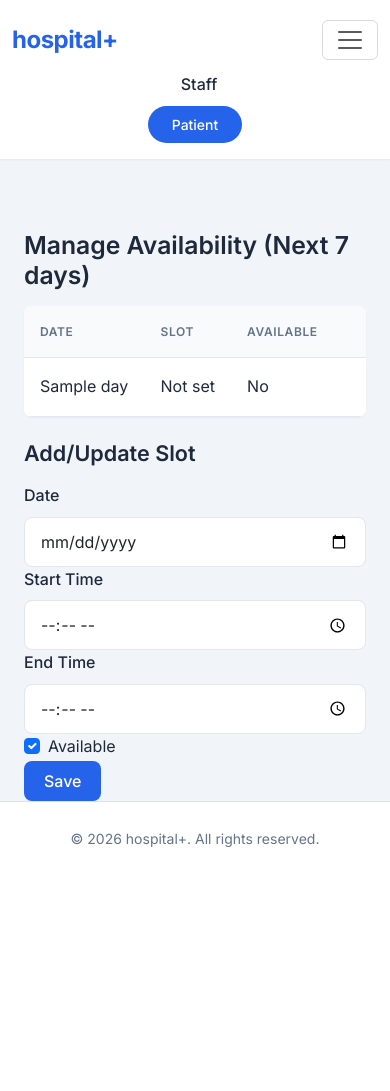
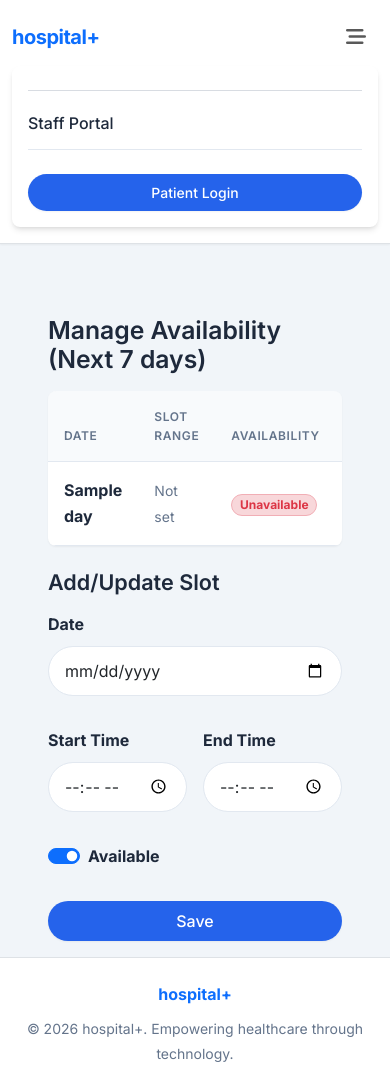
Before and after one commit to 23f2003556/Hospital-Management-System, a Python web app: template templates/doctor/manage_availability.html in a window 390 px wide, after a click that opens the changed part. Before the commit the page ends 847 px from the top, so only its background shows below. Run offline with Jinja, Linux system fonts and the light colour scheme; the template is opened without the code that fills it: most values are stand-ins (such as "Sample title", 1, 10 or a date in 2020).

Commit message:
feat: Implement full responsiveness across all dashboards and devices

```diff
--- a/static/css/style.css
+++ b/static/css/style.css
@@ -209,7 +209,6 @@ h6 {
 }
 
 /* Dashboard Specifics */
-/* Dashboard Specifics */
 .dashboard-stat-card {
     display: flex;
     flex-direction: column;
@@ -258,3 +257,83 @@ h6 {
 .shadow-sm {
     box-shadow: var(--shadow-sm) !important;
 }
+
+/* Responsiveness */
+@media (max-width: 992px) {
+    .container {
+        padding-left: 1.5rem;
+        padding-right: 1.5rem;
+    }
+
+    .navbar-brand {
+        font-size: 1.25rem;
+    }
+}
+
+@media (max-width: 768px) {
+    .dashboard-stat-card {
+        padding: 1.5rem 1rem;
+    }
+
+    .stat-content h3 {
+        font-size: 1.5rem;
+    }
+
+    .stat-icon {
+        width: 48px;
+        height: 48px;
+        font-size: 1.25rem;
+    }
+
+    .card-body {
+        padding: 1.25rem;
+    }
+
+    /* Table Responsiveness */
+    .table-responsive {
+        border: 0;
+        margin-bottom: 1.5rem;
+        border-radius: var(--radius-md);
+        overflow-x: auto;
+        -webkit-overflow-scrolling: touch;
+    }
+
+    /* Stack row columns on mobile */
+    .row > * {
+        margin-bottom: 1rem;
+    }
+
+    .navbar-collapse {
+        background-color: var(--bg-card);
+        padding: 1rem;
+        border-radius: var(--radius-md);
+        box-shadow: var(--shadow-md);
+        margin-top: 0.5rem;
+    }
+
+    .nav-item {
+        width: 100%;
+    }
+
+    .nav-link {
+        margin-left: 0 !important;
+        padding: 0.75rem 0;
+        border-bottom: 1px solid var(--border-color);
+    }
+
+    .nav-item:last-child .nav-link {
+        border-bottom: none;
+    }
+
+    .nav-item .btn {
+        margin-top: 1rem;
+        width: 100%;
+        display: block;
+    }
+}
+
+/* Base Utility for Tables */
+.table-container {
+    overflow-x: auto;
+    width: 100%;
+}
--- a/templates/base.html
+++ b/templates/base.html
@@ -18,31 +18,34 @@
 </head>
 
 <body class="d-flex flex-column min-vh-100">
-    <nav class="navbar navbar-expand-lg navbar-light bg-white sticky-top">
-        <div class="container">
-            <a class="navbar-brand" href="{{ url_for('index') }}">
-                hospital+
+    <nav class="navbar navbar-expand-lg navbar-light bg-white sticky-top border-bottom">
+        <div class="container-fluid container-lg">
+            <a class="navbar-brand d-flex align-items-center" href="{{ url_for('index') }}">
+                <span class="text-primary fw-bold">hospital+</span>
             </a>
-            <button class="navbar-toggler" type="button" data-bs-toggle="collapse" data-bs-target="#navbarNav">
-                <span class="navbar-toggler-icon"></span>
+            <button class="navbar-toggler border-0 shadow-none" type="button" data-bs-toggle="collapse" data-bs-target="#navbarNav" aria-controls="navbarNav" aria-expanded="false" aria-label="Toggle navigation">
+                <i class="fa-solid fa-bars-staggered"></i>
             </button>
             <div class="collapse navbar-collapse" id="navbarNav">
+                <hr class="d-lg-none my-2 text-muted">
                 <ul class="navbar-nav ms-auto align-items-center">
                     {% if current_user.is_authenticated %}
-                    <li class="nav-item">
-                        <span class="nav-link text-muted me-2">Hello, {{ current_user.first_name }}</span>
+                    <li class="nav-item w-100 w-lg-auto mb-2 mb-lg-0">
+                        <span class="nav-link text-muted px-lg-3">Hello, {{ current_user.first_name }}</span>
                     </li>
-                    <li class="nav-item">
-                        <a class="btn btn-outline-danger btn-sm rounded-pill px-4" href="{{ url_for('logout') }}">
+                    <li class="nav-item w-100 w-lg-auto">
+                        <a class="btn btn-outline-danger btn-sm rounded-pill px-4 w-100" href="{{ url_for('logout') }}">
                             <i class="fa-solid fa-sign-out-alt me-1"></i> Logout
                         </a>
                     </li>
                     {% else %}
-                    <li class="nav-item me-2">
-                        <a class="nav-link" href="{{ url_for('login') }}">Staff</a>
+                    <li class="nav-item w-100 w-lg-auto mb-2 mb-lg-0">
+                        <a class="nav-link px-lg-3" href="{{ url_for('login') }}">Staff Portal</a>
                     </li>
-                    <li class="nav-item">
-                        <a class="btn btn-primary btn-sm rounded-pill px-4" href="{{ url_for('login') }}">Patient</a>
+                    <li class="nav-item w-100 w-lg-auto">
+                        <a class="btn btn-primary btn-sm rounded-pill px-4 shadow-sm w-100" href="{{ url_for('login') }}">
+                            Patient Login
+                        </a>
                     </li>
                     {% endif %}
                 </ul>
@@ -67,7 +70,10 @@
 
     <footer class="bg-white py-4 mt-auto border-top">
         <div class="container text-center text-muted">
-            <small>&copy; 2026 hospital+. All rights reserved.</small>
+            <div class="mb-2">
+                <span class="fw-bold text-primary">hospital+</span>
+            </div>
+            <small>&copy; 2026 hospital+. Empowering healthcare through technology.</small>
         </div>
     </footer>
 
--- a/templates/doctor/manage_availability.html
+++ b/templates/doctor/manage_availability.html
@@ -3,39 +3,40 @@
 {% block content %}
 <div class="container mt-4">
   <h2>Manage Availability (Next 7 days)</h2>
-  <table class="table">
-    <thead>
+  <div class="table-responsive shadow-sm rounded-lg">
+    <table class="table table-hover align-middle bg-white mb-0">
+      <thead class="bg-light">
         <tr>
           <th>Date</th>
-        <th>Slot</th>
-        <th>Available</th>
-        <th></th>
+          <th>Slot Range</th>
+          <th>Availability</th>
+          <th class="text-end">Actions</th>
         </tr>
       </thead>
       <tbody>
         {% for d in days %}
           {% set slot = slots_map.get(d) %}
           <tr>
-          <td>{{ d }}</td>
+            <td class="fw-bold">{{ d }}</td>
             <td>
               {% if slot %}
-              {{ slot.start_time.strftime('%H:%M') }} - {{ slot.end_time.strftime('%H:%M') }}
+                <span class="badge bg-light text-dark border">{{ slot.start_time.strftime('%H:%M') }} - {{ slot.end_time.strftime('%H:%M') }}</span>
               {% else %}
-              Not set
+                <span class="text-muted small">Not set</span>
               {% endif %}
             </td>
             <td>
               {% if slot and slot.is_available %}
-              Yes
+                <span class="badge rounded-pill bg-success-subtle text-success border border-success-subtle">Available</span>
               {% else %}
-              No
+                <span class="badge rounded-pill bg-danger-subtle text-danger border border-danger-subtle">Unavailable</span>
               {% endif %}
             </td>
-          <td>
+            <td class="text-end">
               {% if slot %}
                 <button
                   type="button"
-                class="btn btn-sm btn-outline-primary edit-slot"
+                  class="btn btn-sm btn-primary rounded-pill px-3 edit-slot"
                   data-date="{{ d }}"
                   data-start="{{ slot.start_time.strftime('%H:%M') }}"
                   data-end="{{ slot.end_time.strftime('%H:%M') }}"
@@ -48,31 +49,32 @@
         {% endfor %}
       </tbody>
     </table>
+  </div>
 
   <h4 class="mt-4">Add/Update Slot</h4>
   <form method="post" id="availabilityForm">
 
-    <div class="row">
-      <div class="col-md-3">
-        <label class="form-label">Date</label>
-        <input type="date" name="date" class="form-control" required>
+    <div class="row g-3 items-align-end">
+      <div class="col-12 col-md-3">
+        <label class="form-label fw-bold">Date</label>
+        <input type="date" name="date" class="form-control rounded-pill" required>
       </div>
-      <div class="col-md-3">
-        <label class="form-label">Start Time</label>
-        <input type="time" name="start_time" class="form-control" step="1800" required>
+      <div class="col-6 col-md-3">
+        <label class="form-label fw-bold">Start Time</label>
+        <input type="time" name="start_time" class="form-control rounded-pill" step="1800" required>
       </div>
-      <div class="col-md-3">
-        <label class="form-label">End Time</label>
-        <input type="time" name="end_time" class="form-control" step="1800" required>
+      <div class="col-6 col-md-3">
+        <label class="form-label fw-bold">End Time</label>
+        <input type="time" name="end_time" class="form-control rounded-pill" step="1800" required>
       </div>
-      <div class="col-md-2 d-flex align-items-end">
-        <div class="form-check">
+      <div class="col-12 col-md-2 d-flex align-items-center">
+        <div class="form-check form-switch mb-0">
           <input class="form-check-input" type="checkbox" name="is_available" id="is_available" value="1" checked>
-          <label class="form-check-label" for="is_available">Available</label>
+          <label class="form-check-label fw-bold" for="is_available">Available</label>
         </div>
       </div>
-      <div class="col-md-1 d-flex align-items-end">
-        <button class="btn btn-primary">Save</button>
+      <div class="col-12 col-md-1">
+        <button class="btn btn-primary w-100 rounded-pill shadow-sm">Save</button>
       </div>
     </div>
   </form>
```
Also changed, not shown: templates/admin/doctors.html (+8 -6 lines), templates/admin/patient_history.html (+27 -17 lines), templates/doctor/dashboard.html (+6 -6 lines), templates/index.html (+54 -14 lines), templates/patient/dashboard.html (+19 -9 lines), README.md. Lines whose indentation alone changed are shown as unchanged.
